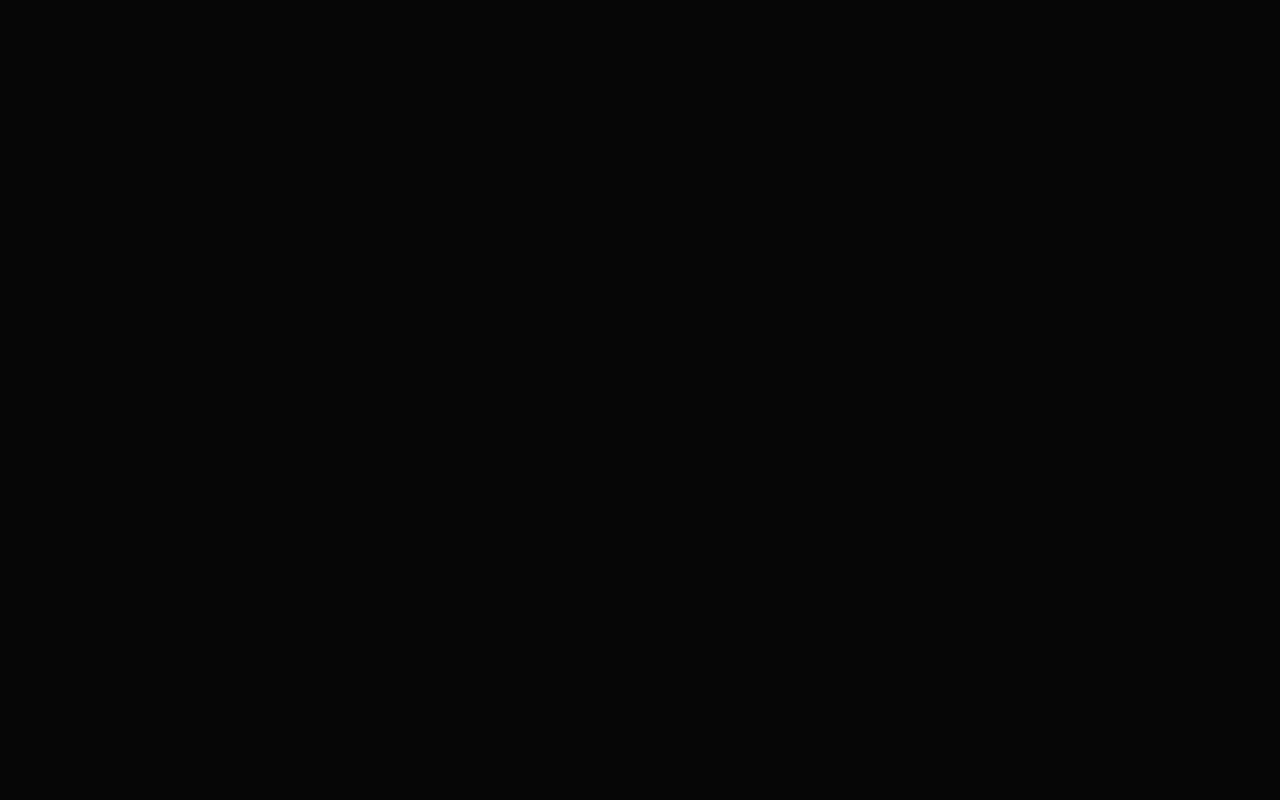
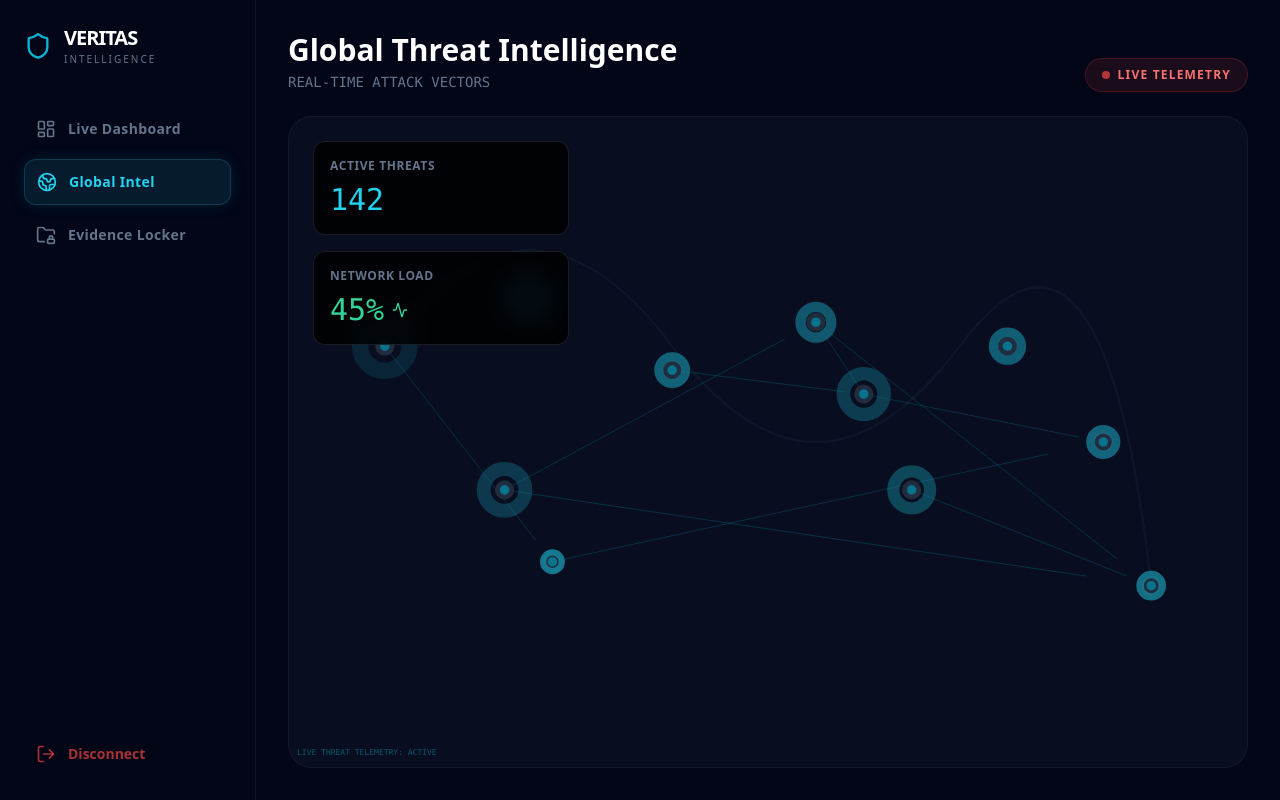
Before and after one commit to muskan-khushi/VeritasStream, a React app in the folder frontend/: page /intel in a window 1280 px wide. Before the commit this address had no page. Built offline with nearby package versions, Linux system fonts and the light colour scheme; sample sign-in values are in the browser's storage; the HTML template or start-up script is replaced by a standard one.

Commit message:
authentication fixed, more pages added

```diff
--- a/frontend/src/App.jsx
+++ b/frontend/src/App.jsx
@@ -1,24 +1,63 @@
 import React from 'react';
 import { BrowserRouter, Routes, Route, Navigate } from 'react-router-dom';
+import Dashboard from './pages/Dashboard';
 import Login from './pages/Login';
-import Dashboard from './pages/Dashboard';
-import ProtectedRoute from './components/ProtectedRoute'; // <--- Import Bouncer
+import GlobalIntel from './pages/GlobalIntel';
+import Sidebar from './components/Sidebar';
 
-export default function App() {
+// Layout wrapper for authenticated pages (Adds the Sidebar)
+const AppLayout = ({ children }) => {
+  return (
+    <div className="flex min-h-screen bg-[#020617] text-slate-200">
+      <Sidebar />
+      <main className="flex-1 ml-64 overflow-hidden relative">
+        {children}
+      </main>
+    </div>
+  );
+};
+
+// Protected Route Logic (Checks for token)
+const ProtectedRoute = ({ children }) => {
+  const token = localStorage.getItem('veritas_token');
+  // If no token, kick them back to Login
+  if (!token) return <Navigate to="/login" replace />;
+  return <AppLayout>{children}</AppLayout>;
+};
+
+const App = () => {
   return (
     <BrowserRouter>
       <Routes>
+        {/* Public Routes */}
         <Route path="/login" element={<Login />} />
+        <Route path="/" element={<Navigate to="/login" replace />} />
 
-        {/* 🔒 LOCKED ROUTE */}
+        {/* Protected Routes (Wrapped in Layout) */}
         <Route path="/dashboard" element={
           <ProtectedRoute>
             <Dashboard />
           </ProtectedRoute>
         } />
 
-        <Route path="/" element={<Navigate to="/login" replace />} />
+        <Route path="/intel" element={
+          <ProtectedRoute>
+            <GlobalIntel />
+          </ProtectedRoute>
+        } />
+
+        {/* Placeholder for Archive */}
+        <Route path="/archive" element={
+          <ProtectedRoute>
+            <div className="p-10 text-center text-slate-500 mt-20 flex flex-col items-center justify-center h-full">
+               <h2 className="text-2xl font-bold text-white mb-2">Evidence Locker</h2>
+               <p className="font-mono text-xs uppercase tracking-widest text-cyan-500">Access Restricted // Level 5 Clearance Required</p>
+            </div>
+          </ProtectedRoute>
+        } />
       </Routes>
     </BrowserRouter>
   );
-}
+};
+
+export default App;
--- /dev/null
+++ b/frontend/src/components/Sidebar.jsx
@@ -0,0 +1,59 @@
+import React from 'react';
+import { NavLink, useNavigate } from 'react-router-dom';
+import { LayoutDashboard, Globe2, FolderLock, LogOut, Shield } from 'lucide-react';
+
+const Sidebar = () => {
+  const navigate = useNavigate();
+
+  const handleLogout = () => {
+    localStorage.removeItem('veritas_token');
+    navigate('/');
+  };
+
+  const NavItem = ({ to, icon: Icon, label }) => (
+    <NavLink
+      to={to}
+      className={({ isActive }) =>
+        `flex items-center gap-3 p-3 rounded-xl transition-all duration-300 group
+        ${isActive
+          ? 'bg-cyan-900/30 text-cyan-400 border border-cyan-800/50 shadow-[0_0_15px_rgba(6,182,212,0.15)]'
+          : 'text-slate-500 hover:text-slate-200 hover:bg-white/5'
+        }`
+      }
+    >
+      <Icon size={20} />
+      <span className="font-bold text-sm tracking-wide">{label}</span>
+    </NavLink>
+  );
+
+  return (
+    <div className="w-64 h-screen bg-[#020617] border-r border-white/5 flex flex-col p-6 fixed left-0 top-0 z-50">
+      {/* Logo */}
+      <div className="mb-10 flex items-center gap-3 text-white">
+        <Shield className="text-cyan-500" size={28} />
+        <div>
+          <h1 className="text-xl font-black tracking-tighter">VERITAS</h1>
+          <p className="text-[10px] text-slate-500 tracking-[0.2em] uppercase">Intelligence</p>
+        </div>
+      </div>
+
+      {/* Menu */}
+      <nav className="flex-1 space-y-2">
+        <NavItem to="/dashboard" icon={LayoutDashboard} label="Live Dashboard" />
+        <NavItem to="/intel" icon={Globe2} label="Global Intel" />
+        <NavItem to="/archive" icon={FolderLock} label="Evidence Locker" />
+      </nav>
+
+      {/* Logout */}
+      <button
+        onClick={handleLogout}
+        className="flex items-center gap-3 p-3 text-red-500/70 hover:text-red-400 hover:bg-red-500/10 rounded-xl transition-all"
+      >
+        <LogOut size={20} />
+        <span className="font-bold text-sm">Disconnect</span>
+      </button>
+    </div>
+  );
+};
+
+export default Sidebar;
--- /dev/null
+++ b/frontend/src/pages/GlobalIntel.jsx
@@ -0,0 +1,41 @@
+import React from 'react';
+import ThreatMap from '../components/ThreatMap';
+import { Activity } from 'lucide-react';
+
+const GlobalIntel = () => {
+  return (
+    <div className="p-8 h-screen flex flex-col">
+      <header className="mb-6 flex justify-between items-end">
+         <div>
+            <h1 className="text-3xl font-bold text-white">Global Threat Intelligence</h1>
+            <p className="text-slate-500 text-sm font-mono mt-1">REAL-TIME ATTACK VECTORS</p>
+         </div>
+         <div className="flex items-center gap-2 px-4 py-2 bg-red-500/10 border border-red-500/20 rounded-full">
+            <div className="w-2 h-2 bg-red-500 rounded-full animate-pulse" />
+            <span className="text-red-400 text-xs font-bold uppercase tracking-widest">Live Telemetry</span>
+         </div>
+      </header>
+
+      <div className="flex-1 bg-slate-900/50 border border-white/5 rounded-3xl overflow-hidden relative">
+        {/* Full Screen Map */}
+        <ThreatMap active={true} />
+
+        {/* Overlay Stats */}
+        <div className="absolute top-6 left-6 w-64 space-y-4">
+           <div className="p-4 bg-black/80 backdrop-blur border border-white/10 rounded-xl">
+              <div className="text-xs text-slate-500 font-bold uppercase tracking-wider mb-2">Active Threats</div>
+              <div className="text-3xl font-mono text-cyan-400">142</div>
+           </div>
+           <div className="p-4 bg-black/80 backdrop-blur border border-white/10 rounded-xl">
+              <div className="text-xs text-slate-500 font-bold uppercase tracking-wider mb-2">Network Load</div>
+              <div className="text-3xl font-mono text-emerald-400 flex items-center gap-2">
+                 45% <Activity size={16} />
+              </div>
+           </div>
+        </div>
+      </div>
+    </div>
+  );
+};
+
+export default GlobalIntel;
--- a/frontend/src/pages/Login.jsx
+++ b/frontend/src/pages/Login.jsx
@@ -1,8 +1,8 @@
 import React, { useState } from 'react';
 import { motion } from 'framer-motion';
-import { Lock, Shield, ChevronRight, AlertCircle } from 'lucide-react';
+import { Lock, Shield, ChevronRight, AlertCircle, Fingerprint } from 'lucide-react';
 import { useNavigate } from 'react-router-dom';
-import api from '../api'; // <--- Now using your central API handler
+import api from '../api'; // Your central API handler
 
 const Login = () => {
   const [username, setUsername] = useState('');
@@ -16,22 +16,24 @@ const Login = () => {
     setLoading(true);
     setError('');
 
-    console.log("🚀 Attempting Login..."); // Debug Log 1
+    console.log("🚀 Sending Login Request...");
 
     try {
-      // Use the central API (automatically handles withCredentials)
+      // 1. Real Backend Call
       const response = await api.post('/auth/login', { username, password });
 
-      console.log("✅ Login Success:", response.data); // Debug Log 2
+      console.log("✅ Login Success:", response.data);
 
-      // 🎟️ Create Ticket Stub
-      localStorage.setItem('isAuthenticated', 'true');
+      // 2. SAVE TOKEN (Critical for the new Router)
+      // If your backend sends a JWT, save it. If it uses Cookies only, save a flag.
+      const token = response.data.token || 'session_active';
+      localStorage.setItem('veritas_token', token);
 
-      // Redirect
+      // 3. Redirect to the new Dashboard route
       navigate('/dashboard');
 
     } catch (err) {
-      console.error("❌ Login Failed:", err); // Debug Log 3
+      console.error("❌ Login Error:", err);
 
       if (!err.response) {
         setError('Server Unreachable. Is the Backend running?');
@@ -46,8 +48,9 @@ const Login = () => {
   };
 
   return (
-    <div className="min-h-screen flex items-center justify-center relative overflow-hidden text-slate-200 font-sans">
+    <div className="min-h-screen flex items-center justify-center relative overflow-hidden text-slate-200 font-sans bg-[#020617]">
 
+      {/* Background FX */}
       <div className="fixed inset-0 bg-[#050505] z-0" />
       <div className="absolute top-[-20%] left-[-10%] w-[800px] h-[800px] rounded-full bg-indigo-600/10 blur-[120px] animate-pulse" />
       <div className="absolute bottom-[-20%] right-[-10%] w-[600px] h-[600px] rounded-full bg-cyan-600/10 blur-[120px]" />
@@ -84,7 +87,7 @@ const Login = () => {
                 type="text"
                 value={username}
                 onChange={(e) => setUsername(e.target.value)}
-                className="w-full bg-black/40 border border-white/10 rounded-xl p-4 pl-12 text-sm focus:outline-none focus:border-cyan-500/50 focus:bg-white/5 transition-all"
+                className="w-full bg-black/40 border border-white/10 rounded-xl p-4 pl-12 text-sm focus:outline-none focus:border-cyan-500/50 focus:bg-white/5 transition-all text-white font-mono"
                 placeholder="Agent ID"
               />
               <Shield size={16} className="absolute left-4 top-4 text-slate-600 group-focus-within:text-cyan-500 transition-colors" />
@@ -98,7 +101,7 @@ const Login = () => {
                 type="password"
                 value={password}
                 onChange={(e) => setPassword(e.target.value)}
-                className="w-full bg-black/40 border border-white/10 rounded-xl p-4 pl-12 text-sm focus:outline-none focus:border-cyan-500/50 focus:bg-white/5 transition-all"
+                className="w-full bg-black/40 border border-white/10 rounded-xl p-4 pl-12 text-sm focus:outline-none focus:border-cyan-500/50 focus:bg-white/5 transition-all text-white font-mono"
                 placeholder="••••••••••••"
               />
               <Lock size={16} className="absolute left-4 top-4 text-slate-600 group-focus-within:text-cyan-500 transition-colors" />
@@ -107,16 +110,16 @@ const Login = () => {
 
           <button
             disabled={loading}
-            className="w-full py-4 mt-2 bg-gradient-to-r from-indigo-600 to-cyan-600 rounded-xl font-bold text-sm tracking-widest hover:shadow-[0_0_40px_rgba(6,182,212,0.3)] transition-all flex items-center justify-center gap-2 group disabled:opacity-50"
+            className="w-full py-4 mt-2 bg-gradient-to-r from-indigo-600 to-cyan-600 rounded-xl font-bold text-sm tracking-widest hover:shadow-[0_0_40px_rgba(6,182,212,0.3)] transition-all flex items-center justify-center gap-2 group disabled:opacity-50 text-white"
           >
-            {loading ? 'Authenticating...' : 'Access System'}
+            {loading ? 'AUTHENTICATING...' : 'ACCESS SYSTEM'}
             {!loading && <ChevronRight size={16} className="group-hover:translate-x-1 transition-transform" />}
           </button>
         </form>
       </motion.div>
 
-      <div className="absolute bottom-8 text-[10px] text-slate-600 tracking-widest">
-        ENCRYPTED CONNECTION ESTABLISHED
+      <div className="absolute bottom-8 text-[10px] text-slate-600 tracking-widest animate-pulse">
+        ENCRYPTED CONNECTION ESTABLISHED // PORT 443
       </div>
     </div>
   );
```
Also changed, not shown: 1 other file (tests, documents, lock files or other folders).
